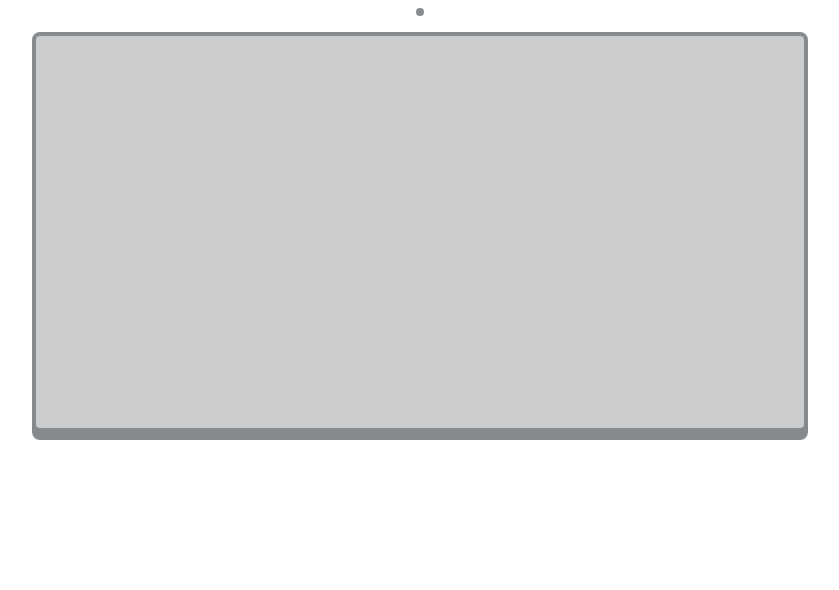
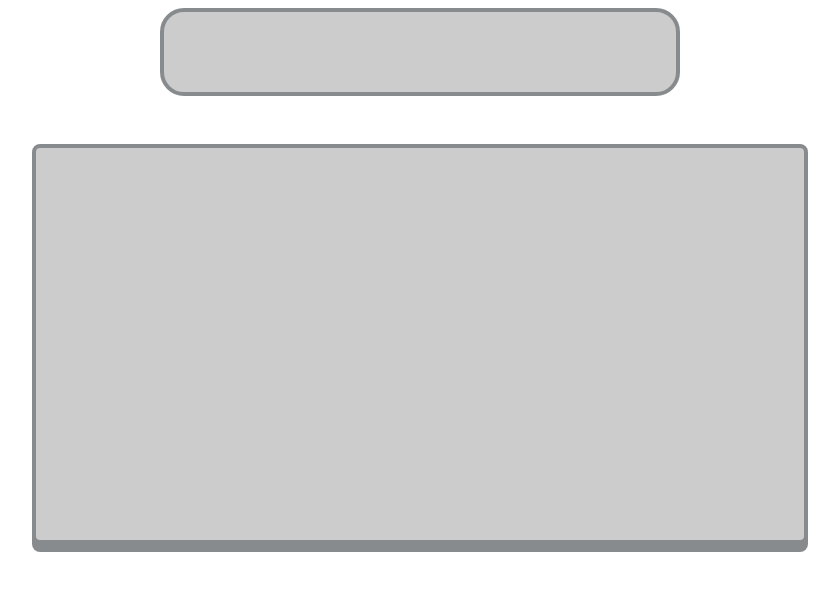
Before and after one commit to MashaBogdanova/virtual-keyboard, a website: page src/index.html in a window 1280 px wide. Shown: the whole page, without its empty margins (220-1059 px from the left). Drawn offline with Linux system fonts and the light colour scheme.

Commit message:
feat: add styles for text area and pressed button

```diff
--- a/src/sass/style.scss
+++ b/src/sass/style.scss
@@ -7,16 +7,29 @@
 
 .text,
 .keyboard {
-  border: solid 0.3em #888b8d;
+  border: solid 0.3rem #888b8d;
   border-radius: 0.5em;
   text-align: center;
+  background: #cccccc;
+  color: #ffffff;
+}
+
+// Text
+.text {
+  display: flex;
+  min-width: 40vw;
+  min-height: 10vh;
+  margin-bottom: 4vh;
+
+  font-size: 3em;
+  text-align: center;
+  overflow: auto;
 }
 
 .keyboard {
   width: 50vw;
   height: 25vh;
   padding: 4em 4em 8em;
-  background: #cccccc;
   box-shadow: 0 0.5em 0 #888b8d;
 }
 
@@ -31,7 +44,6 @@
 
   line-height: 3.2em;
   text-align: center;
-  color: #ffffff;
   background-color: #53565a;
   box-shadow: 0 2px 0 #888b8d;
 }
@@ -51,3 +63,8 @@
 .keyboard__button_xl {
 
 }
+
+.keyboard__button_pressed {
+  background-color: #ffd100;
+  box-shadow: none;
+}
```
Also changed, not shown: src/sass/style.css, 1 other file.
